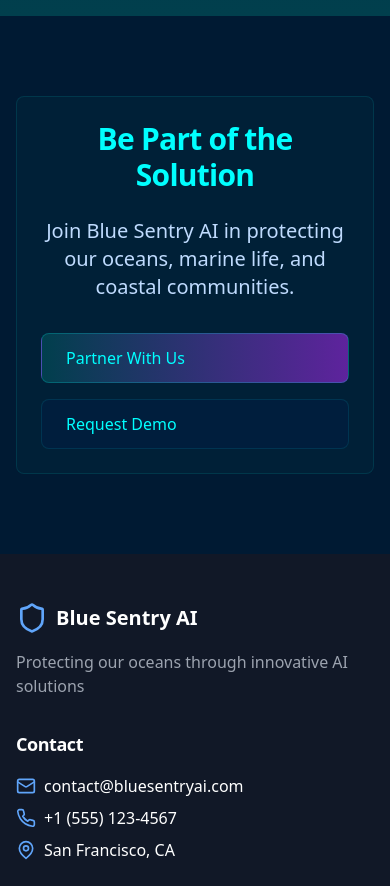
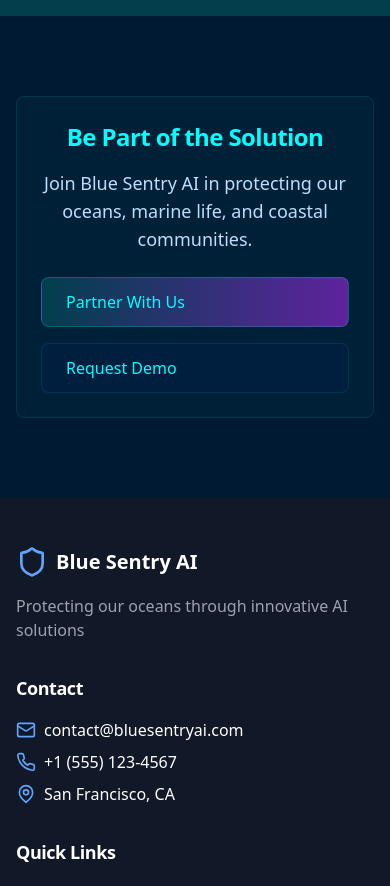
Before and after one commit to ALGOREX-PH/Blue-Sentry-AI, a React (Vite) app: page /impact in a window 390 px wide. Shown: the part 2780-3666 px from the top of the page. Built offline with nearby package versions, Linux system fonts and the light colour scheme.

Commit message:
Updated ImpactCTA

```diff
--- a/src/components/impact/ImpactCTA.tsx
+++ b/src/components/impact/ImpactCTA.tsx
@@ -6,16 +6,16 @@ export function ImpactCTA() {
   return (
     <section className="py-20 bg-deep-800">
       <div className="container mx-auto px-4">
-        <Card className="max-w-4xl mx-auto text-center p-12">
-          <h2 className="text-3xl font-bold text-aqua mb-6">
+        <Card className="max-w-4xl mx-auto text-center p-6 sm:p-8 md:p-12">
+          <h2 className="text-2xl sm:text-3xl font-bold text-aqua mb-4 sm:mb-6">
             Be Part of the Solution
           </h2>
-          <p className="text-xl text-blue-200 mb-8">
+          <p className="text-lg sm:text-xl text-blue-200 mb-6 sm:mb-8">
             Join Blue Sentry AI in protecting our oceans, marine life, and coastal communities.
           </p>
-          <div className="flex flex-col md:flex-row gap-4 justify-center">
-            <Button>Partner With Us</Button>
-            <Button variant="secondary">Request Demo</Button>
+          <div className="flex flex-col sm:flex-row gap-4 justify-center">
+            <Button className="w-full sm:w-auto">Partner With Us</Button>
+            <Button variant="secondary" className="w-full sm:w-auto">Request Demo</Button>
           </div>
         </Card>
       </div>
```
